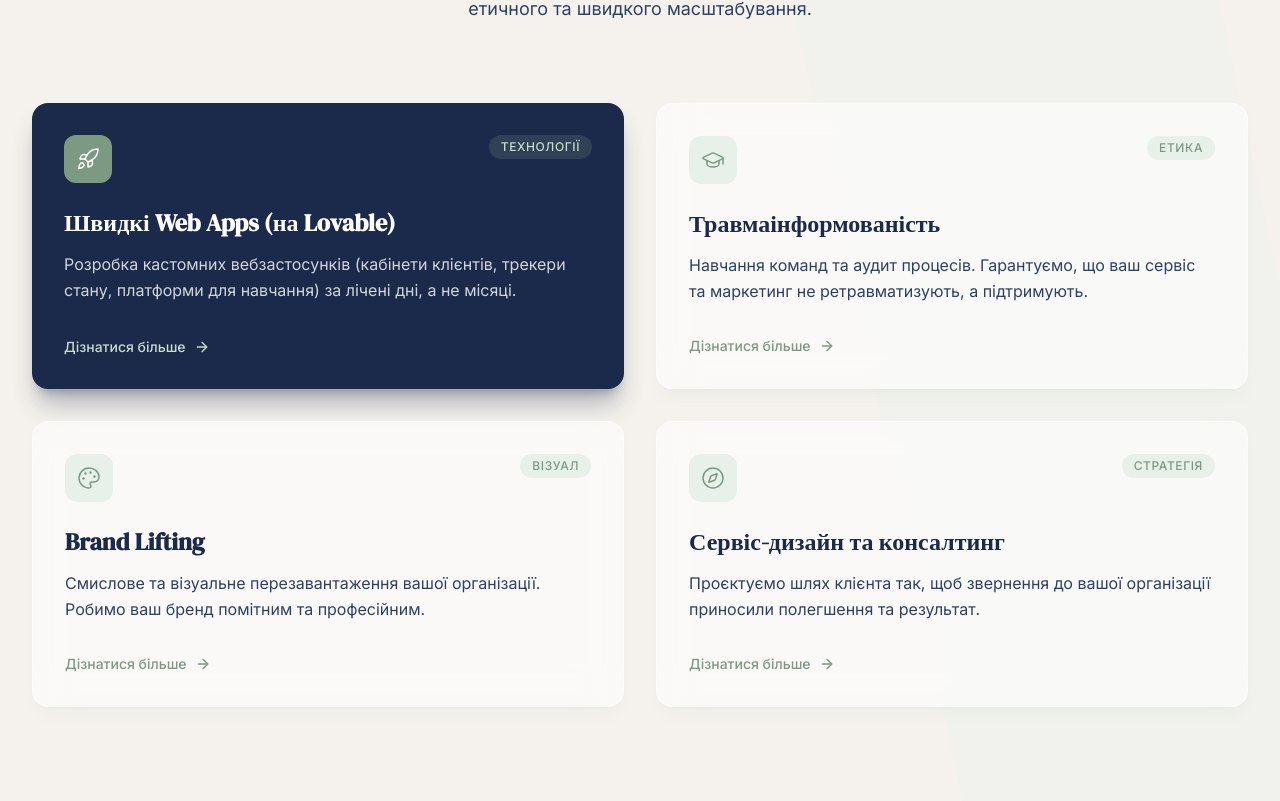
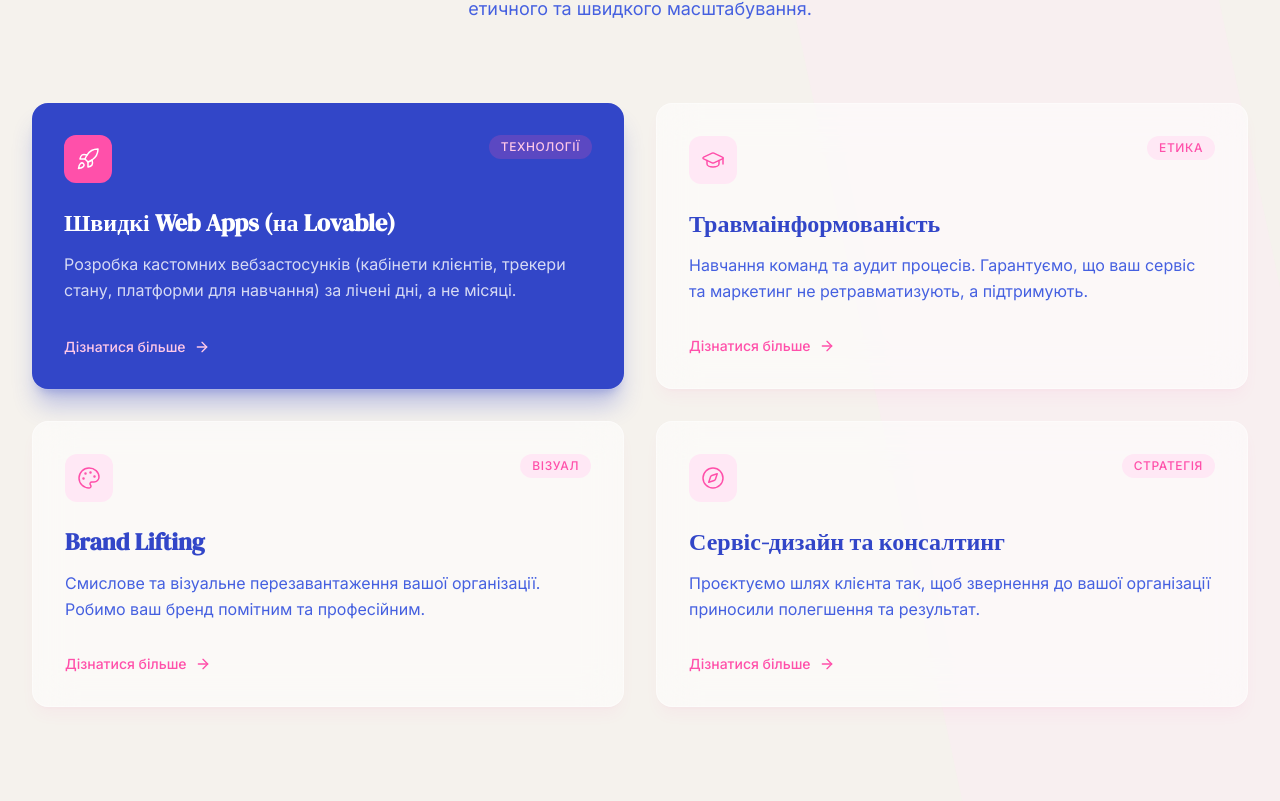
Before and after one commit to NostresMA/M-H-Collab, a React (Vite) app: page / in a window 1280 px wide. Shown: the part 2739-3540 px from the top of the page. Built offline with nearby package versions, Linux system fonts and the light colour scheme.

Commit message:
fix: update brand colors - navy #3246C8, pink #FF50AA

```diff
--- a/tailwind.config.js
+++ b/tailwind.config.js
@@ -9,13 +9,13 @@ export default {
     extend: {
       colors: {
         sage: {
-          100: '#E8F0EA',
-          200: '#C8DCC9',
-          400: '#7C9A82',
+          100: '#FFE8F5',
+          200: '#FFC8E8',
+          400: '#FF50AA',
         },
         navy: {
-          400: '#2D4066',
-          500: '#1B2A4A',
+          400: '#4560E0',
+          500: '#3246C8',
         },
         cream: {
           100: '#FAF8F5',
```
